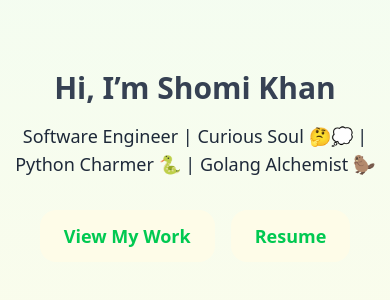
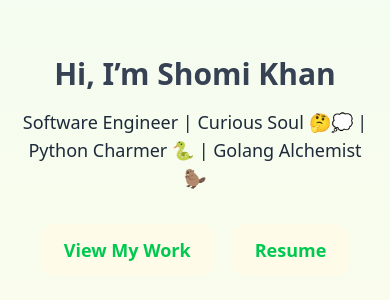
Before and after one commit to nahK994/nahK994.github.io, a Next.js app: page /components/hero in a window 390 px wide. Shown: the part 256-556 px from the top of the page. Built offline with nearby package versions, Linux system fonts and the light colour scheme.

Commit message:
padding for sm screen style in hero section

```diff
--- a/app/components/hero/page.tsx
+++ b/app/components/hero/page.tsx
@@ -2,7 +2,7 @@ import { hero, navItems, profile } from "../../utils/constants";
 
 export default function Hero() {
     return <section id={navItems[0].id} className="min-h-screen flex items-center justify-center bg-gradient-to-b from-green-50 to-yellow-50">
-        <div className="text-center flex flex-col items-center animate-fadeIn fadeIn">
+        <div className="text-center flex flex-col items-center animate-fadeIn fadeIn px-4 sm:px-0">
             <h1 className="text-3xl md:text-5xl font-bold mb-4 text-gray-700">
                 {hero.title}
             </h1>
```
